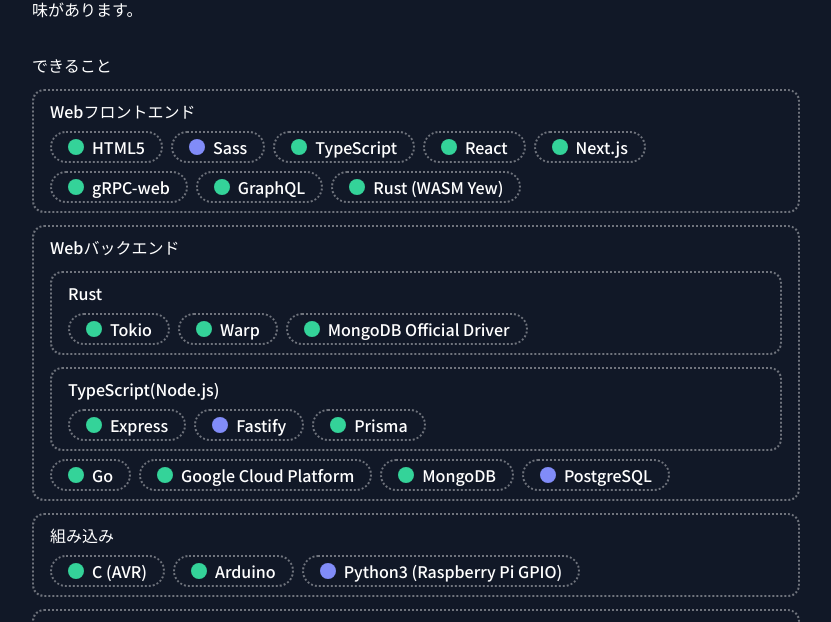
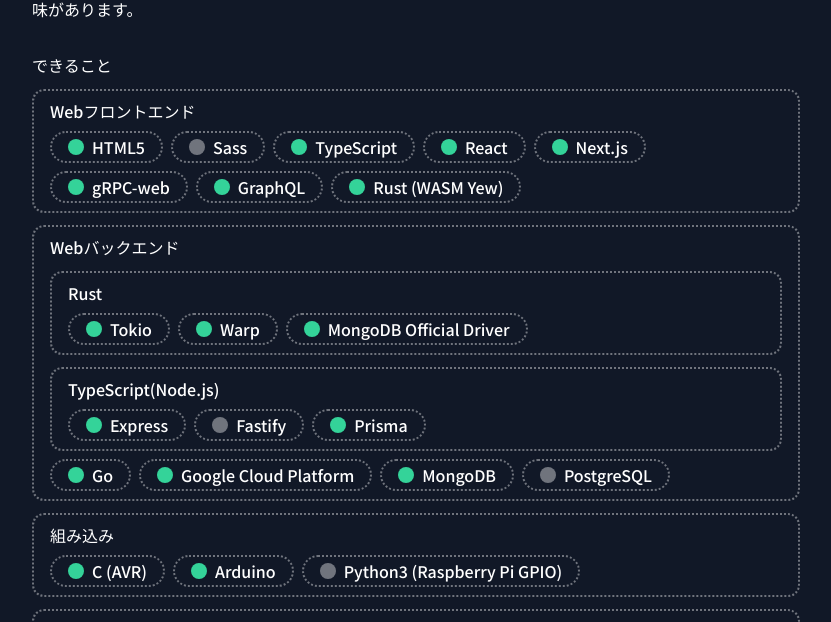
Before and after one commit to kawaemon/portfolio, a Next.js app: page / in a window 1280 px wide. Shown: the part 1131-1753 px from the top of the page, without its empty margins (224-1055 px from the left). Built offline with nearby package versions, Linux system fonts and the light colour scheme; what @tailwindcss/typography would draw is missing.

Commit message:
style: change skill color

```diff
--- a/src/components/Skills.tsx
+++ b/src/components/Skills.tsx
@@ -1,15 +1,13 @@
 import React, { FC } from "react";
 
-type SkillLevel = "fine" | "good" | "learning";
+type SkillLevel = "fine" | "good";
 
 const skillLevelToColor = (l: SkillLevel) => {
     switch (l) {
         case "fine":
             return "text-green-400";
         case "good":
-            return "text-indigo-400";
-        case "learning":
-            return "text-yellow-400";
+            return "text-white opacity-40";
     }
 };
 
```
